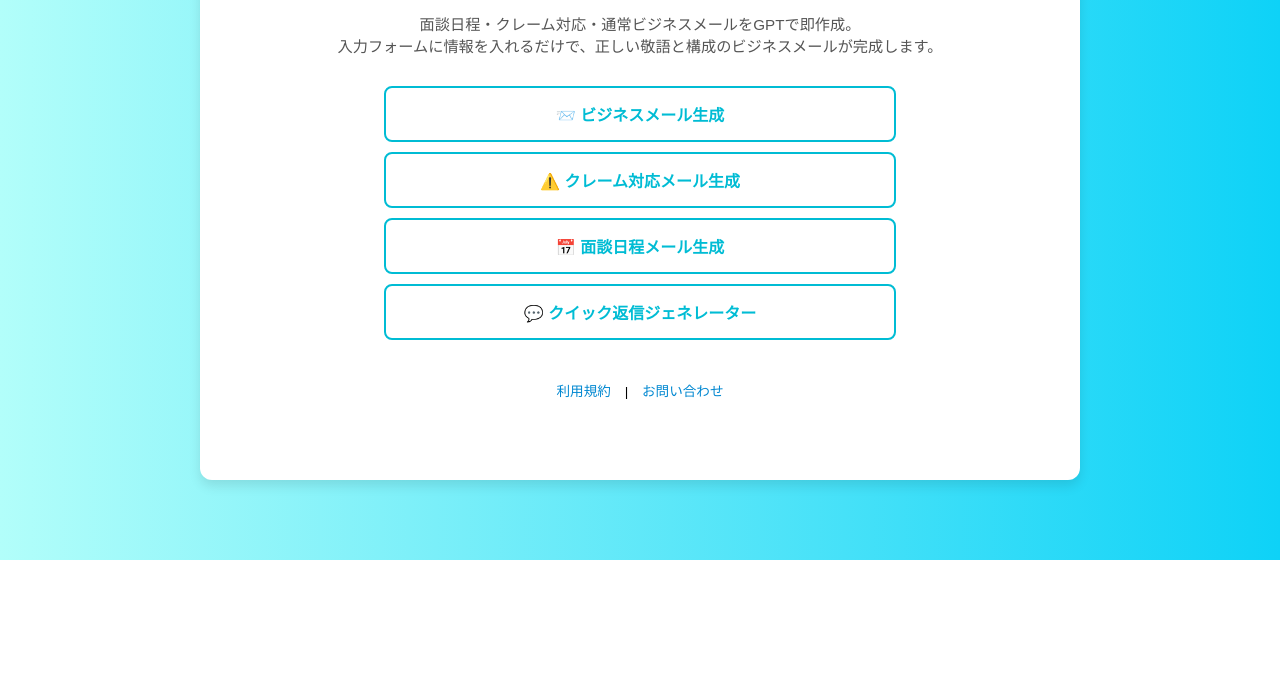
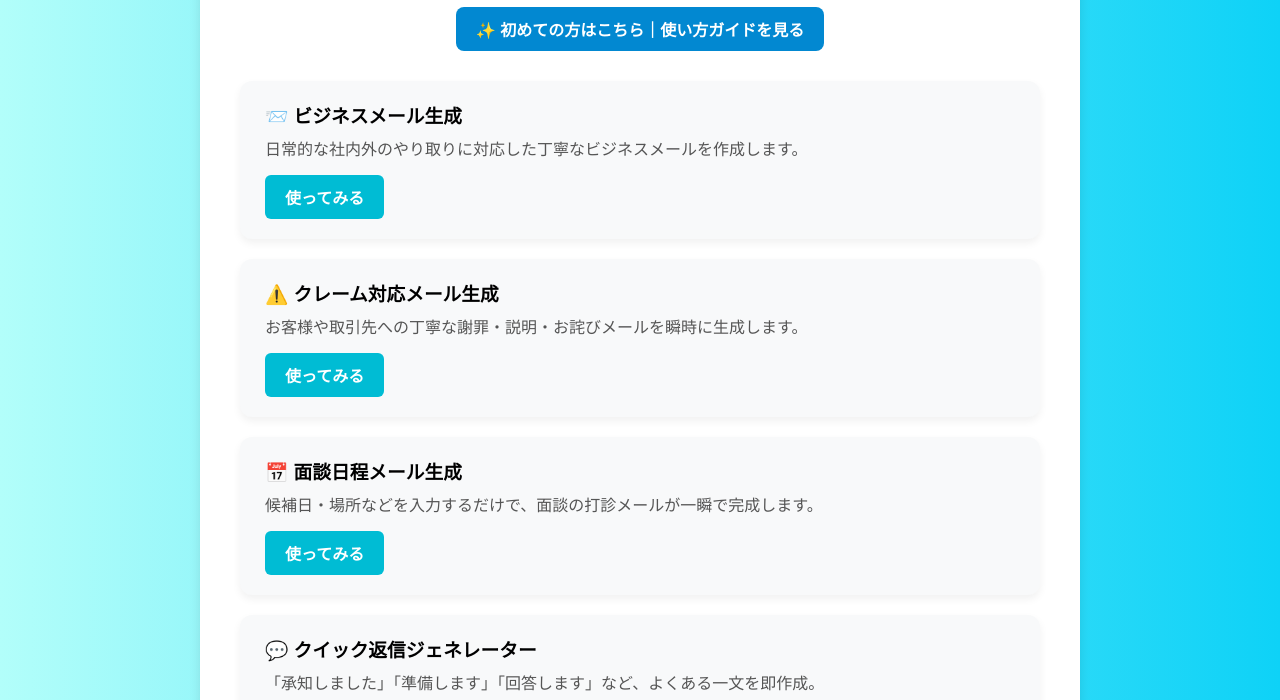
Before and after one commit to chihiro-ymst/gpt-mail-generator, a plain HTML site: page templates/top.html in a window 1280 px wide. Shown: the part 252-952 px from the top of the page. Before the commit the page ends 812 px from the top, so only its background shows below. Drawn offline with Linux system fonts and the light colour scheme.

Commit message:
トップページの各機能に説明文付きカードレイアウトを追加

```diff
--- a/templates/top.html
+++ b/templates/top.html
@@ -115,15 +115,42 @@
 
   <div class="container">
     <h1>ビジネスメールジェネレーター</h1>
-    <p class="description">
-      面談日程・クレーム対応・通常ビジネスメールをGPTで即作成。<br>
-      入力フォームに情報を入れるだけで、正しい敬語と構成のビジネスメールが完成します。
-    </p>
+    <div style="margin-bottom: 30px;">
+      <a href="/how-to" style="display: inline-block; padding: 10px 20px; background: #0288d1; color: white; border-radius: 8px; text-decoration: none; font-weight: bold;">
+        ✨ 初めての方はこちら｜使い方ガイドを見る
+      </a>
+    </div>
 
-    <a href="/business" class="link-btn">📨 ビジネスメール生成</a>
-    <a href="/complaint" class="link-btn">⚠️ クレーム対応メール生成</a>
-    <a href="/index" class="link-btn">📅 面談日程メール生成</a> <!-- 必要ならパス調整してね -->
-    <a href="/quick-reply" class="link-btn">💬 クイック返信ジェネレーター</a>
+    <!-- 🔽 ボタンカード群 -->
+<div style="display: flex; flex-direction: column; gap: 20px; margin-top: 30px;">
+
+  <!-- 📨 ビジネスメール -->
+  <div style="background: #f8f9fa; padding: 20px 25px; border-radius: 12px; box-shadow: 0 4px 8px rgba(0,0,0,0.06); text-align: left;">
+    <h3 style="margin: 0 0 8px;">📨 ビジネスメール生成</h3>
+    <p style="margin: 0 0 15px; color: #555;">日常的な社内外のやり取りに対応した丁寧なビジネスメールを作成します。</p>
+    <a href="/business" style="display: inline-block; padding: 10px 20px; background: #00bcd4; color: white; border-radius: 6px; text-decoration: none; font-weight: bold;">使ってみる</a>
+  </div>
+
+  <!-- ⚠️ クレーム対応 -->
+  <div style="background: #f8f9fa; padding: 20px 25px; border-radius: 12px; box-shadow: 0 4px 8px rgba(0,0,0,0.06); text-align: left;">
+    <h3 style="margin: 0 0 8px;">⚠️ クレーム対応メール生成</h3>
+    <p style="margin: 0 0 15px; color: #555;">お客様や取引先への丁寧な謝罪・説明・お詫びメールを瞬時に生成します。</p>
+    <a href="/complaint" style="display: inline-block; padding: 10px 20px; background: #00bcd4; color: white; border-radius: 6px; text-decoration: none; font-weight: bold;">使ってみる</a>
+  </div>
+
+  <!-- 📅 面談日程 -->
+  <div style="background: #f8f9fa; padding: 20px 25px; border-radius: 12px; box-shadow: 0 4px 8px rgba(0,0,0,0.06); text-align: left;">
+    <h3 style="margin: 0 0 8px;">📅 面談日程メール生成</h3>
+    <p style="margin: 0 0 15px; color: #555;">候補日・場所などを入力するだけで、面談の打診メールが一瞬で完成します。</p>
+    <a href="/index" style="display: inline-block; padding: 10px 20px; background: #00bcd4; color: white; border-radius: 6px; text-decoration: none; font-weight: bold;">使ってみる</a>
+  </div>
+
+  <!-- 💬 クイック返信 -->
+  <div style="background: #f8f9fa; padding: 20px 25px; border-radius: 12px; box-shadow: 0 4px 8px rgba(0,0,0,0.06); text-align: left;">
+    <h3 style="margin: 0 0 8px;">💬 クイック返信ジェネレーター</h3>
+    <p style="margin: 0 0 15px; color: #555;">「承知しました」「準備します」「回答します」など、よくある一文を即作成。</p>
+    <a href="/quick-reply" style="display: inline-block; padding: 10px 20px; background: #00bcd4; color: white; border-radius: 6px; text-decoration: none; font-weight: bold;">使ってみる</a>
+  </div>
 
     <div class="footer-links">
       <a href="/terms">利用規約</a>
```
